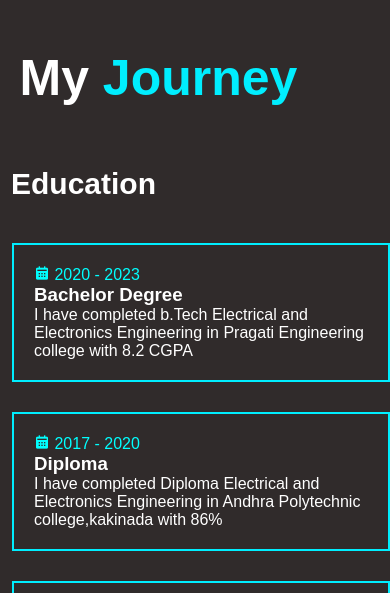
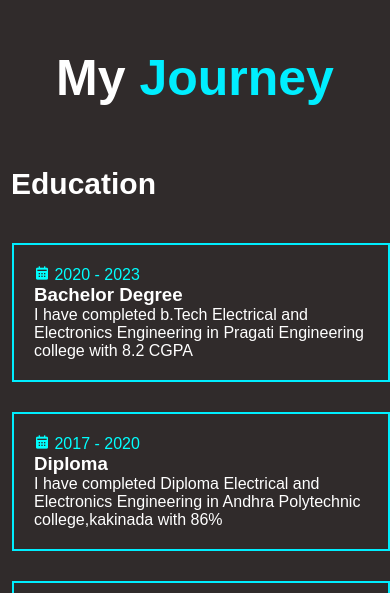
Before and after one commit to bhavaniprasad2001/web, a plain HTML site: page index.html in a window 390 px wide. Shown: the part 915-1508 px from the top of the page. Drawn offline with nearby package versions, Linux system fonts and the light colour scheme.

Commit message:
Update ex.css

```diff
--- a/ex.css
+++ b/ex.css
@@ -7,11 +7,6 @@
 body{
     background: rgba(47, 42, 42, 0.993);
 }
-@media only screen and (max-width: 1000px){
-    .headp{
-        width:90%
-
-    }
 
 
 .header{
```
